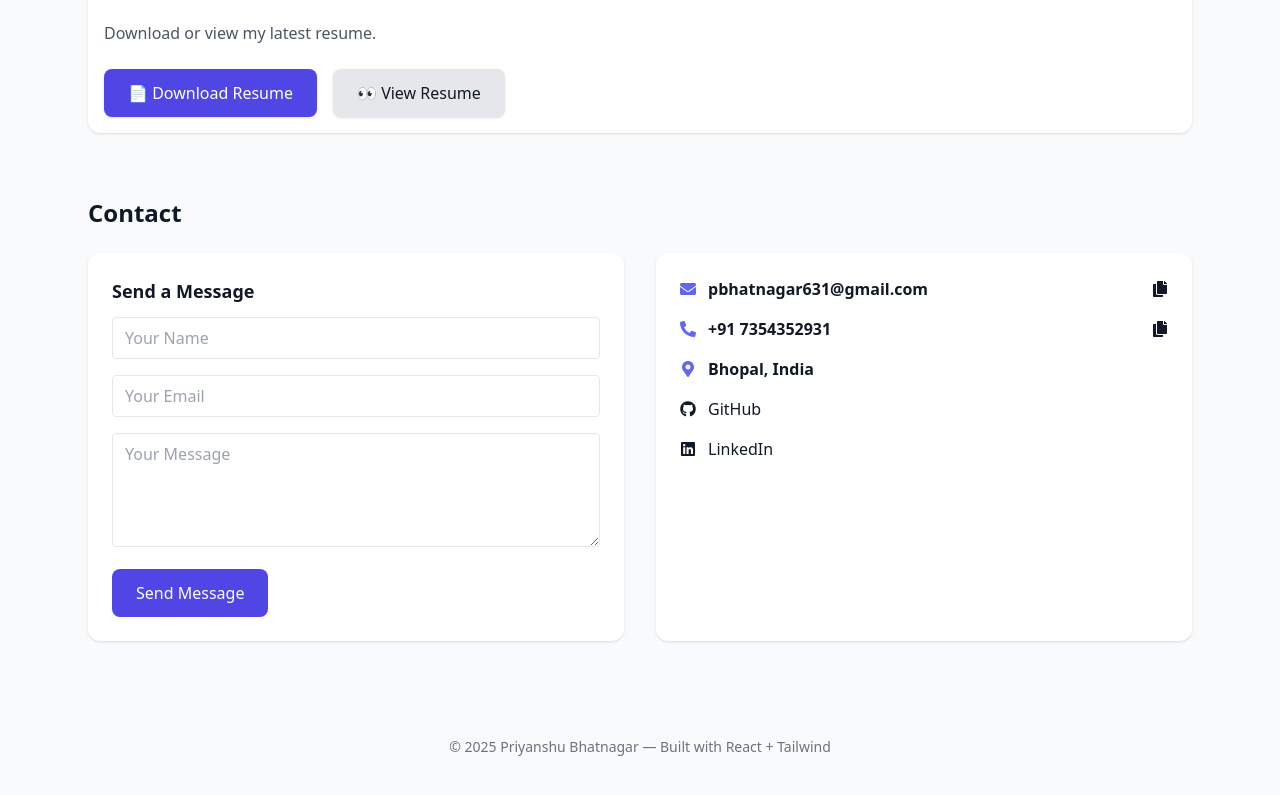
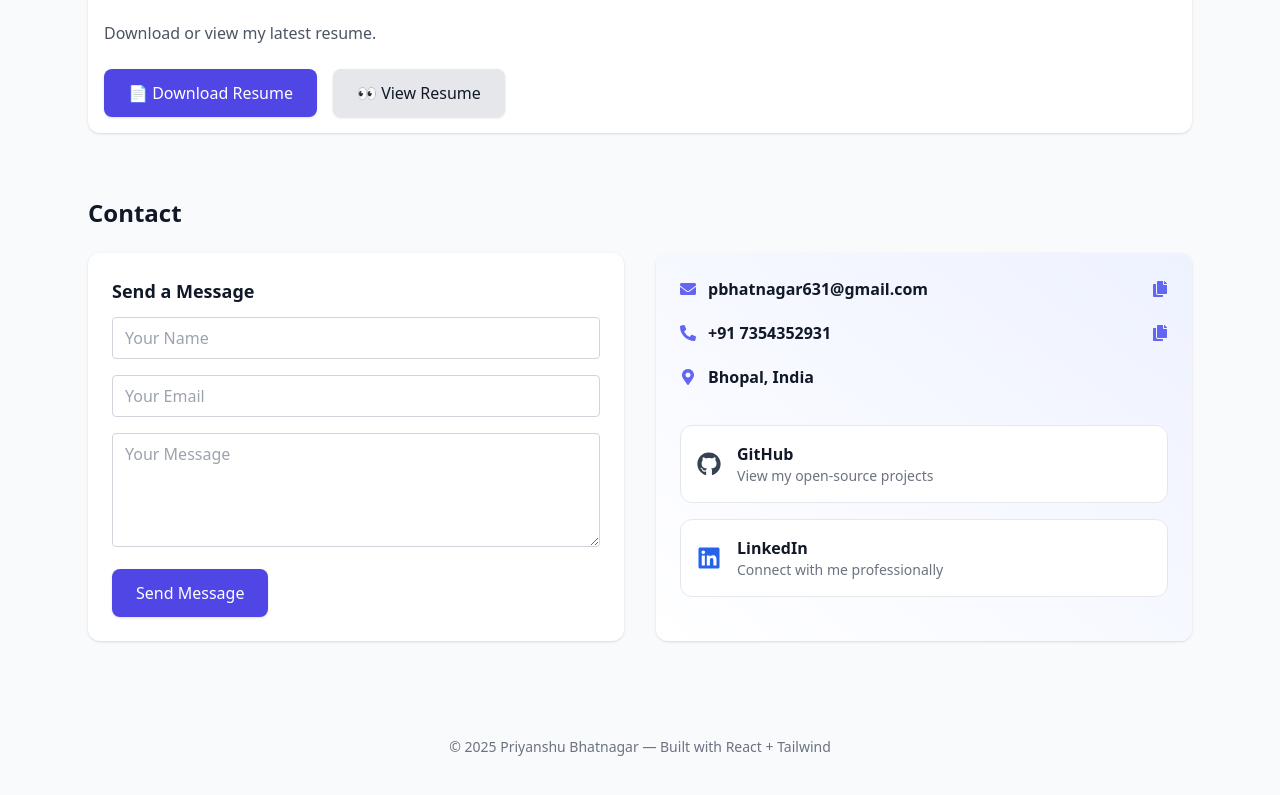
Before and after one commit to Priyanshu7354/My-Portfolio, a React (Vite) app in the folder frontend/: page / in a window 1280 px wide. Shown: the part 2678-3473 px from the top of the page. Built offline with nearby package versions, Linux system fonts and the light colour scheme.

Commit message:
Fix Contact form API endpoint and clean code

```diff
--- a/frontend/src/components/sections/Contact.jsx
+++ b/frontend/src/components/sections/Contact.jsx
@@ -1,3 +1,4 @@
+// src/components/sections/Contact.jsx (Updated to use props correctly)
 import React, { useState } from "react";
 import {
   FaEnvelope,
@@ -10,7 +11,7 @@ import {
 } from "react-icons/fa";
 import FadeInWhenVisible from "../animations/FadeInWhenVisible";
 
-export default function Contact({ emailForm, setEmailForm, handleChange }) {
+export default function Contact({ emailForm, setEmailForm, handleChange, handleSubmit }) {
   const [copied, setCopied] = useState("");
   const [loading, setLoading] = useState(false);
   const [submitStatus, setSubmitStatus] = useState(null);
@@ -26,43 +27,25 @@ export default function Contact({ emailForm, setEmailForm, handleChange }) {
     setLoading(true);
     setSubmitStatus(null);
 
-    // ✅ Backend URL from environment
-    const API_URL = import.meta.env.VITE_API_URL;
-
-    if (!API_URL) {
-      console.error("VITE_API_URL is not defined");
-      setSubmitStatus("error");
-      setLoading(false);
-      return;
-    }
-
     try {
-      const response = await fetch(`${API_URL}/api/contact`, {
-        method: "POST",
-        headers: {
-          "Content-Type": "application/json",
-        },
+      const response = await fetch('/api/contact', {
+        method: 'POST',
+        headers: { 'Content-Type': 'application/json' },
         body: JSON.stringify(emailForm),
       });
 
-      // Safely parse JSON
-      let data = {};
-      try {
-        data = await response.json();
-      } catch {
-        data = { message: "Invalid server response" };
-      }
+      const data = await response.json();
 
       if (response.ok) {
-        setSubmitStatus("success");
+        setSubmitStatus('success');
+        // Reset form using prop
         setEmailForm({ name: "", email: "", message: "" });
       } else {
-        console.error("Server error:", data);
-        setSubmitStatus("error");
+        setSubmitStatus('error');
       }
     } catch (error) {
-      console.error("Submit error:", error);
-      setSubmitStatus("error");
+      console.error('Submit error:', error);
+      setSubmitStatus('error');
     } finally {
       setLoading(false);
     }
@@ -75,7 +58,15 @@ export default function Contact({ emailForm, setEmailForm, handleChange }) {
 
         <div className="grid md:grid-cols-2 gap-8">
           {/* Contact Form */}
-          <div className="bg-white dark:bg-gray-800 p-6 rounded-xl shadow">
+          <div
+            className="
+              bg-white dark:bg-gray-800 p-6 rounded-xl shadow flex flex-col transition-all
+              hover:shadow-xl
+              hover:drop-shadow-[0_0_15px_rgba(99,102,241,0.5)]
+              dark:hover:drop-shadow-[0_0_20px_rgba(129,140,248,0.7)]
+              hover:-translate-y-1
+            "
+          >
             <h3 className="font-semibold mb-3 text-lg">Send a Message</h3>
 
             <form onSubmit={handleFormSubmit} className="space-y-4">
@@ -84,7 +75,7 @@ export default function Contact({ emailForm, setEmailForm, handleChange }) {
                 value={emailForm.name}
                 onChange={handleChange}
                 placeholder="Your Name"
-                className="w-full px-3 py-2 rounded border"
+                className="w-full px-3 py-2 rounded border border-gray-300 dark:border-gray-700 bg-transparent"
                 required
                 disabled={loading}
               />
@@ -95,7 +86,7 @@ export default function Contact({ emailForm, setEmailForm, handleChange }) {
                 value={emailForm.email}
                 onChange={handleChange}
                 placeholder="Your Email"
-                className="w-full px-3 py-2 rounded border"
+                className="w-full px-3 py-2 rounded border border-gray-300 dark:border-gray-700 bg-transparent"
                 required
                 disabled={loading}
               />
@@ -106,86 +97,138 @@ export default function Contact({ emailForm, setEmailForm, handleChange }) {
                 onChange={handleChange}
                 placeholder="Your Message"
                 rows="4"
-                className="w-full px-3 py-2 rounded border"
+                className="w-full px-3 py-2 rounded border border-gray-300 dark:border-gray-700 bg-transparent"
                 required
                 disabled={loading}
-              />
+              ></textarea>
 
               <button
                 type="submit"
                 disabled={loading}
-                className="px-6 py-3 bg-indigo-600 text-white rounded-lg disabled:opacity-50"
+                className="px-6 py-3 bg-indigo-600 text-white rounded-lg shadow hover:scale-105 transition disabled:opacity-50 disabled:cursor-not-allowed"
               >
-                {loading ? "Sending..." : "Send Message"}
+                {loading ? 'Sending...' : 'Send Message'}
               </button>
 
-              {submitStatus === "success" && (
-                <p className="text-green-600 text-sm">
-                  Message sent successfully 🎉
-                </p>
+              {submitStatus === 'success' && (
+                <p className="text-green-600 text-sm mt-2">Message sent successfully! 🎉</p>
               )}
-              {submitStatus === "error" && (
-                <p className="text-red-600 text-sm">
-                  Failed to send message. Try again.
-                </p>
+              {submitStatus === 'error' && (
+                <p className="text-red-600 text-sm mt-2">Failed to send message. Please try again.</p>
               )}
             </form>
           </div>
 
           {/* Contact Info */}
-          <div className="p-6 bg-white dark:bg-gray-800 rounded-xl shadow space-y-4">
-            <div className="flex justify-between items-center">
-              <div className="flex gap-3 items-center">
+          <div
+            className="
+              p-6 bg-gradient-to-tr from-white to-indigo-50
+              dark:from-gray-800 dark:to-gray-800
+              rounded-xl shadow flex flex-col gap-5 transition-all
+              hover:shadow-xl
+              hover:drop-shadow-[0_0_15px_rgba(99,102,241,0.5)]
+              dark:hover:drop-shadow-[0_0_20px_rgba(129,140,248,0.7)]
+              hover:-translate-y-1
+            "
+          >
+            {/* Email */}
+            <div className="flex items-center gap-3 justify-between">
+              <div className="flex items-center gap-3">
                 <FaEnvelope className="text-indigo-500" />
-                <span className="font-semibold">
-                  pbhatnagar631@gmail.com
-                </span>
+                <span className="font-semibold">pbhatnagar631@gmail.com</span>
               </div>
               <button
                 onClick={() =>
                   copyToClipboard("pbhatnagar631@gmail.com", "email")
                 }
+                className="text-indigo-500 hover:scale-110 transition"
+                aria-label="Copy Email"
               >
-                {copied === "email" ? <FaCheck /> : <FaCopy />}
+                {copied === "email" ? <FaCheck className="text-green-500" /> : <FaCopy />}
               </button>
             </div>
 
-            <div className="flex justify-between items-center">
-              <div className="flex gap-3 items-center">
+            {/* Phone */}
+            <div className="flex items-center gap-3 justify-between">
+              <div className="flex items-center gap-3">
                 <FaPhoneAlt className="text-indigo-500" />
                 <span className="font-semibold">+91 7354352931</span>
               </div>
               <button
-                onClick={() =>
-                  copyToClipboard("+91 7354352931", "phone")
-                }
+                onClick={() => copyToClipboard("+917354352931", "phone")}
+                className="text-indigo-500 hover:scale-110 transition"
+                aria-label="Copy Phone"
               >
-                {copied === "phone" ? <FaCheck /> : <FaCopy />}
+                {copied === "phone" ? <FaCheck className="text-green-500" /> : <FaCopy />}
               </button>
             </div>
 
-            <div className="flex gap-3 items-center">
+            {/* Location */}
+            <div className="flex items-center gap-3">
               <FaMapMarkerAlt className="text-indigo-500" />
               <span className="font-semibold">Bhopal, India</span>
             </div>
 
+            {/* Social Profiles */}
+            <div className="space-y-4 mt-4">
               <a
                 href="https://github.com/Priyanshu7354"
                 target="_blank"
-              rel="noreferrer"
-              className="flex items-center gap-3"
+                rel="noopener noreferrer"
+                className="
+                  group flex items-center justify-between
+                  p-4 rounded-xl border border-gray-200 dark:border-gray-700
+                  bg-white dark:bg-gray-800
+                  transition-all duration-300
+                  hover:-translate-y-1
+                  hover:shadow-xl
+                  hover:drop-shadow-[0_0_12px_rgba(99,102,241,0.4)]
+                  dark:hover:drop-shadow-[0_0_18px_rgba(129,140,248,0.6)]
+                "
               >
-              <FaGithub /> GitHub
+                <div className="flex items-center gap-4">
+                  <FaGithub className="text-2xl text-gray-700 dark:text-gray-300 group-hover:text-indigo-500 transition" />
+                  <div>
+                    <div className="font-semibold">GitHub</div>
+                    <div className="text-sm text-gray-500">
+                      View my open-source projects
+                    </div>
+                  </div>
+                </div>
+                <span className="text-sm text-indigo-500 opacity-0 group-hover:opacity-100 transition">
+                  Visit →
+                </span>
               </a>
 
               <a
                 href="https://www.linkedin.com/in/priyanshu-bhatnagar45/"
                 target="_blank"
-              rel="noreferrer"
-              className="flex items-center gap-3"
+                rel="noopener noreferrer"
+                className="
+                  group flex items-center justify-between
+                  p-4 rounded-xl border border-gray-200 dark:border-gray-700
+                  bg-white dark:bg-gray-800
+                  transition-all duration-300
+                  hover:-translate-y-1
+                  hover:shadow-xl
+                  hover:drop-shadow-[0_0_12px_rgba(99,102,241,0.4)]
+                  dark:hover:drop-shadow-[0_0_18px_rgba(129,140,248,0.6)]
+                "
               >
-              <FaLinkedin /> LinkedIn
+                <div className="flex items-center gap-4">
+                  <FaLinkedin className="text-2xl text-blue-600 group-hover:text-indigo-500 transition" />
+                  <div>
+                    <div className="font-semibold">LinkedIn</div>
+                    <div className="text-sm text-gray-500">
+                      Connect with me professionally
+                    </div>
+                  </div>
+                </div>
+                <span className="text-sm text-indigo-500 opacity-0 group-hover:opacity-100 transition">
+                  View →
+                </span>
               </a>
+            </div>
           </div>
         </div>
       </section>
```
Also changed, not shown: 1 other file (tests, documents, lock files or other folders). Lines whose indentation alone changed are shown as unchanged.
